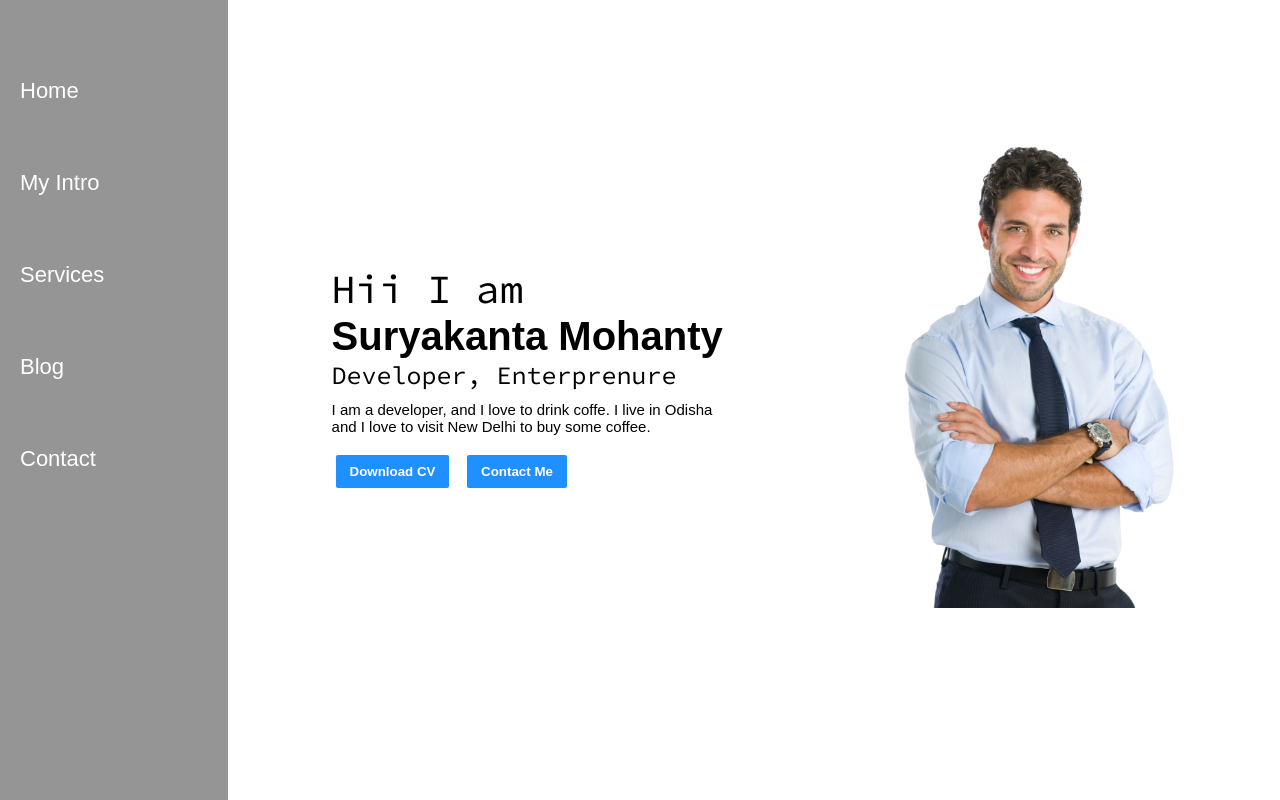
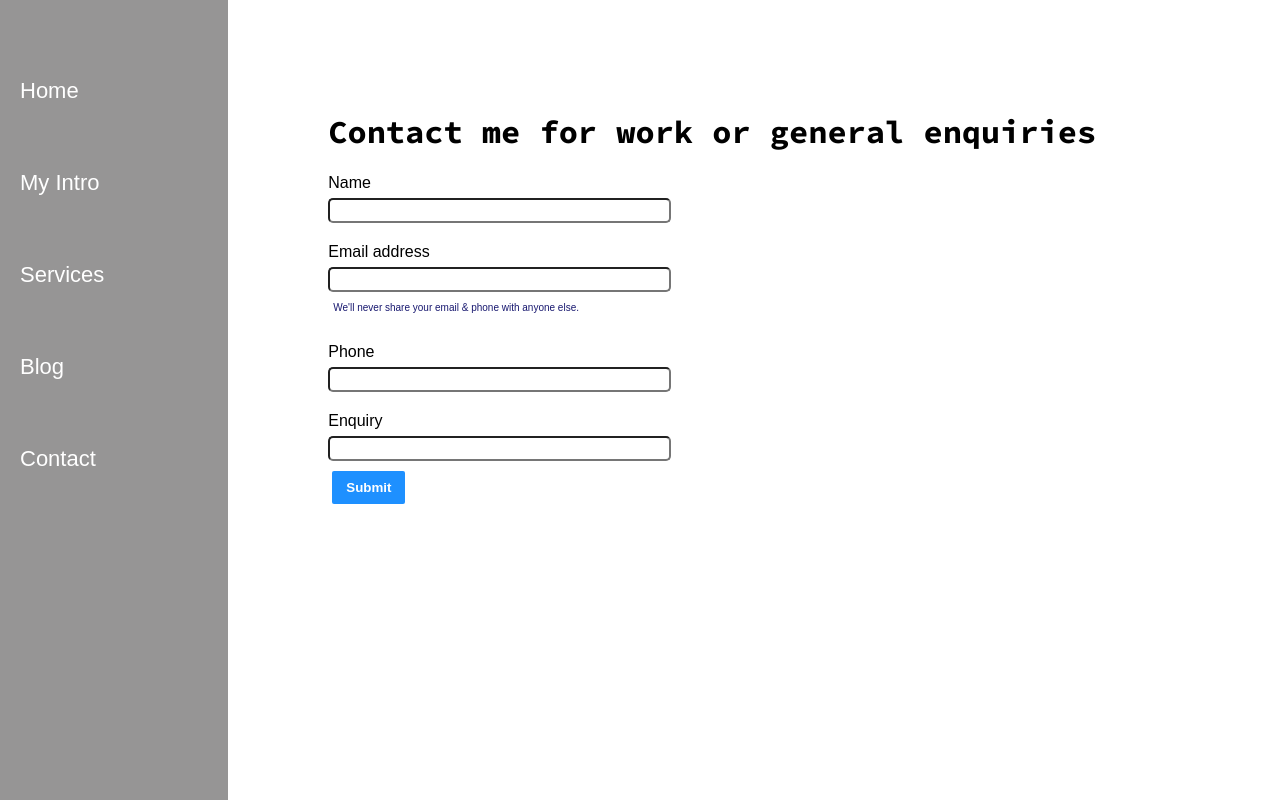
Before and after one commit to suryakanta-mohanty/Protfolio, a plain HTML site: page contact.html in a window 1280 px wide. Drawn offline with Linux system fonts and the light colour scheme.

Commit message:
making contact form

```diff
--- a/contact.html
+++ b/contact.html
@@ -22,21 +22,34 @@
     </div>
 
     <div class="main">
-      <div class="info-container">
-        <div class="dev-info">
-          <div class="hello">Hii I am</div>
-          <div class="name">Suryakanta Mohanty</div>
-          <div class="about">Developer, Enterprenure</div>
-          <div class="more-about">I am a developer, and I love to drink coffe. I live in Odisha <br>and I love to visit New Delhi to buy some coffee.</div>
-
+      <div class="contact-form">
+        <h1>Contact me for work or general enquiries</h1>
+        <form>
+          <div class="mb-3">
+            <label for="clientName" class="form-label">Name</label>
+            <input type="name" class="form-control" id="clintName" aria-describedby="emailHelp">
+          </div>
+          <div class="mb-3">
+            <label for="clientEmail" class="form-label">Email address</label>
+            <input type="email" class="form-control" id="clintEmail" aria-describedby="emailHelp">
+            <div id="emailHelp" class="form-text">We'll never share your email & phone with anyone else.</div>
+          </div>
+          <div class="mb-3">
+            <label for="clientPhone" class="form-label">Phone</label>
+            <input type="tel" class="form-control" id="clientPhone">
+          </div>
+          <div class="mb-3">
+            <label for="clientEnquiry" class="form-label">Enquiry</label>
+            <input type="text" class="form-control" id="clientEnquiry">
+          </div>
+          <!-- <div class="mb-3 form-check">
+            <input type="checkbox" class="form-check-input" id="isClient">
+            <label class="form-check-label" for="isClient">I want you to work on a project with me.</label>
+          </div> -->
           <div class="btn">
-            <button>Download CV</button>
-            <button>Contact Me</button>
+            <button type="submit" >Submit</button>
           </div>
-        </div>
-        <div class="dev-pic">
-          <img src="./images/rTkJ7v-man-png-image.png" alt="Suryakanta">
-        </div>
+        </form>
       </div>
     </div>
 
--- a/styles/style.css
+++ b/styles/style.css
@@ -106,3 +106,41 @@
   color: red;
   outline: 1.2px solid red;
 }
+
+.contact-form{
+  font-family: "Fira Sans", sans-serif;
+  padding: 100px 100px;
+}
+
+.contact-form h1{
+  font-family: "Source Code Pro", monospace;
+  padding: 12px 0;
+}
+
+.contact-form form div{
+  padding: 10px 0;
+  display: flex;
+  flex-direction: column;
+}
+
+.contact-form form div input{
+  width: 26vw;
+  border-radius: 5px;
+  margin: 6px 0 0 0;
+  padding: 3px;
+}
+
+#emailHelp{
+  font-size: 10px;
+  color: midnightblue;
+  margin: 0 5px;
+
+}
+
+.form-check{
+  flex-direction: row;
+}
+
+.contact-form form div:last-child{
+  display: unset;
+}
```
Also changed, not shown: index.html (+1 -1 lines).
